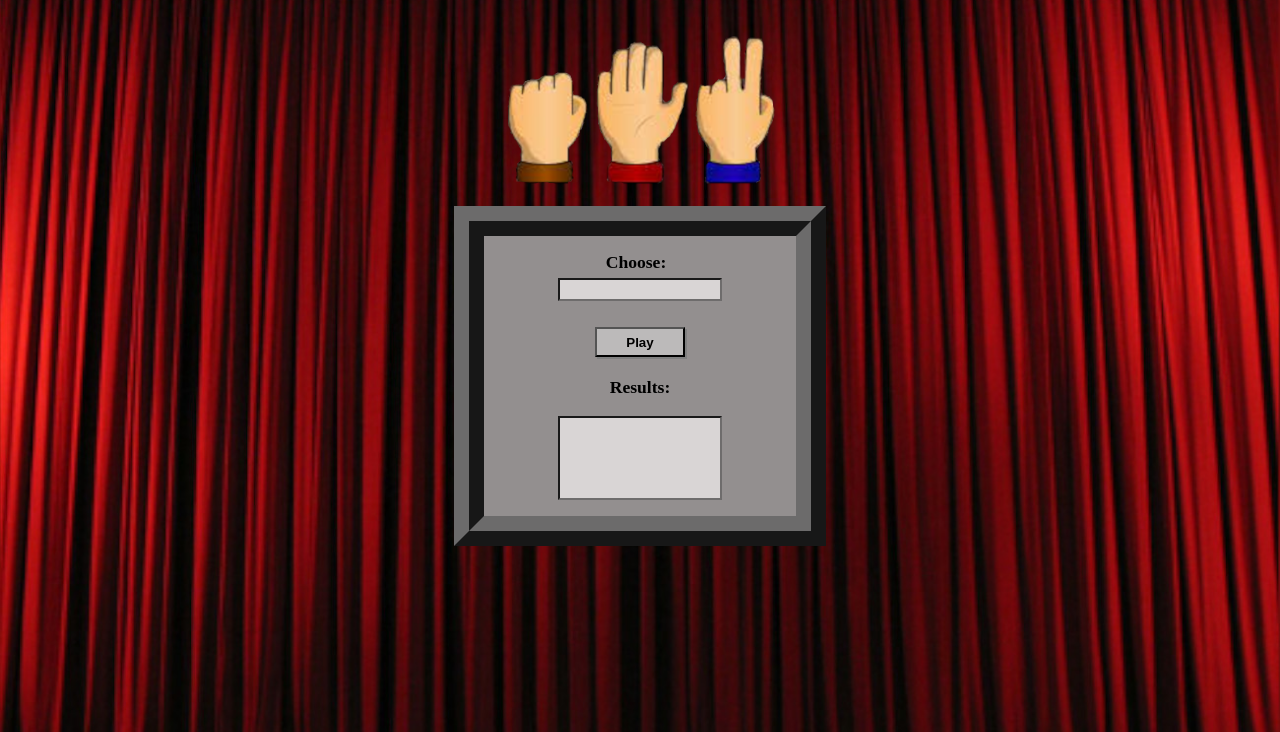
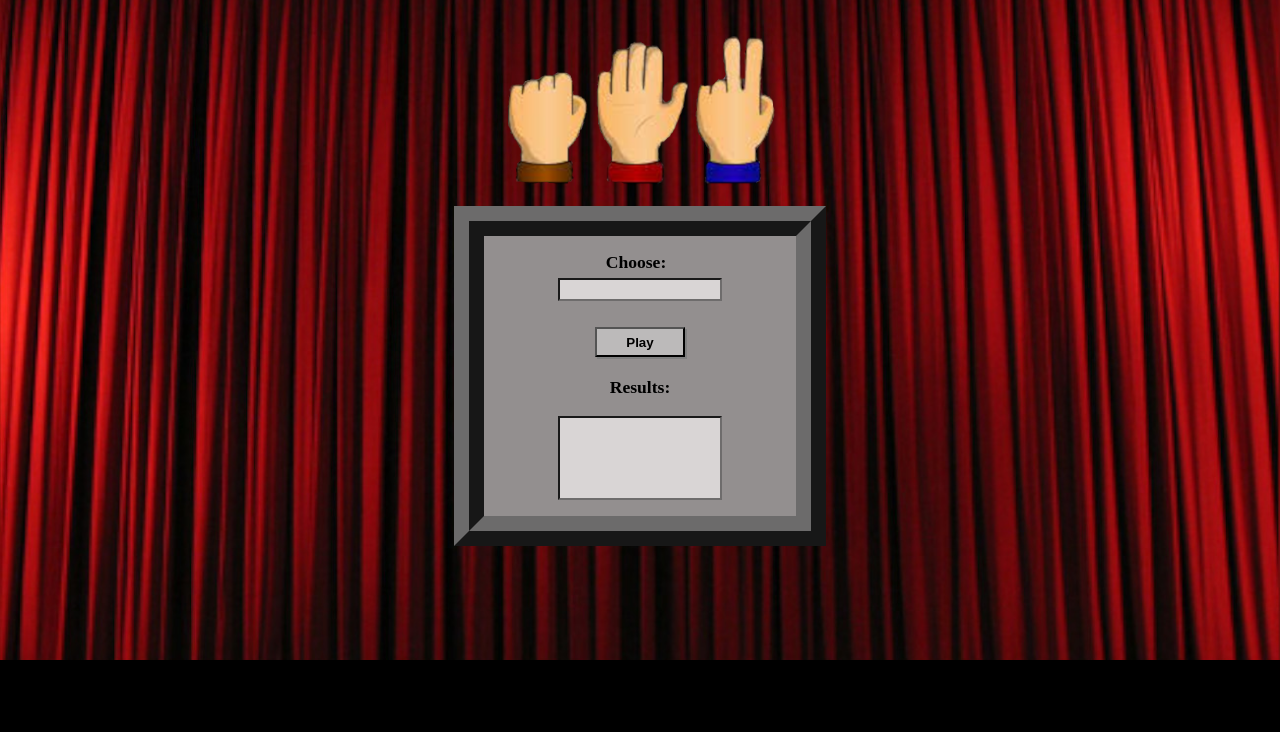
Before and after one commit to cerebralsilage/RockPaperScissors, a plain HTML site: page index.html in a window 1280 px wide. Shown: the part 148-880 px from the top of the page. After the commit the page ends 808 px from the top, so only its background shows below. Drawn offline with Linux system fonts and the light colour scheme; a web font is replaced by a local one.

Commit message:
Update styles.css
vh

```diff
--- a/css/styles.css
+++ b/css/styles.css
@@ -11,7 +11,7 @@ body {
   background-image: url("../assets/pics/curtain-large.jpg");
   background-size: cover;
   background-position: center center;
-  height: 110vh;
+  height: 101vh;
   position: absolute;
   width: 100%;
 }
```
